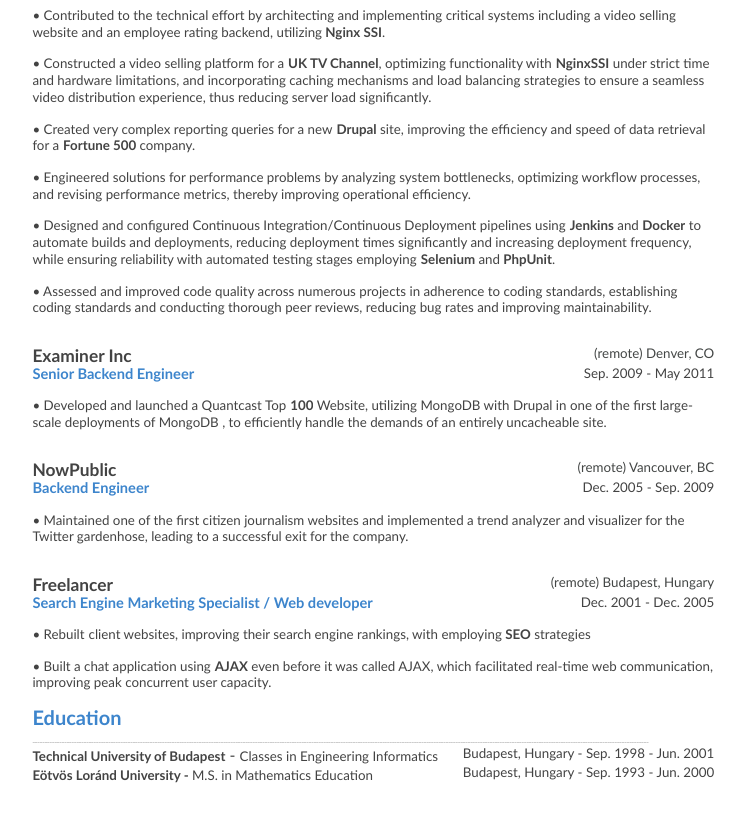
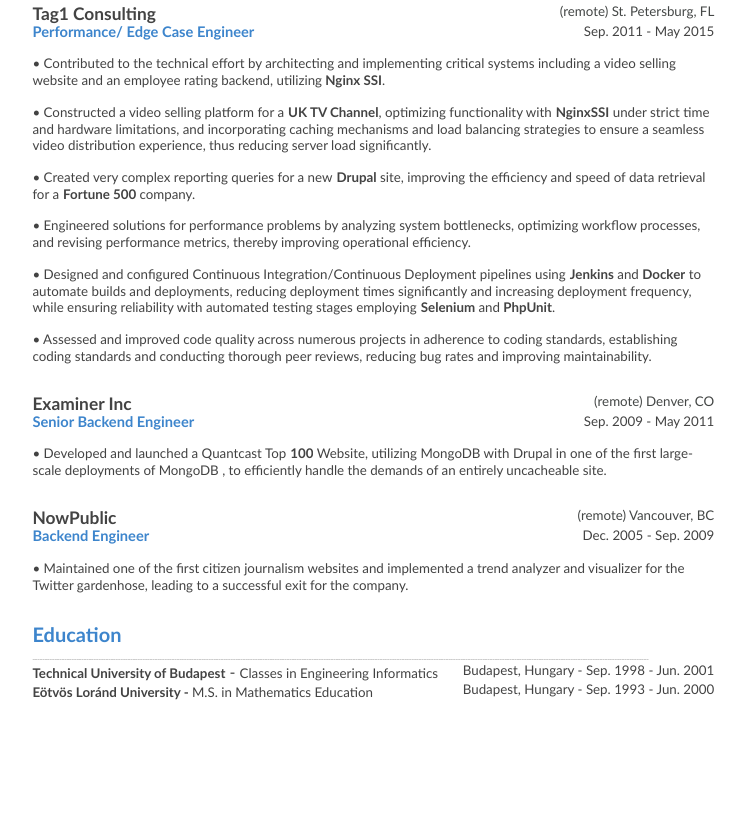
Before and after one commit to chx/chx.github.io, a plain HTML site: page Karoly Negyesi - resume.html in a window 1280 px wide. Shown: the part 1539-2359 px from the top of the page, without its empty margins (38-784 px from the left). After the commit the page ends 2276 px from the top, so only its background shows below. Drawn offline with Linux system fonts and the light colour scheme; a web font is replaced by a local one.

Commit message:
remove old freelance add drupal core

```diff
--- a/Karoly Negyesi - resume.html
+++ b/Karoly Negyesi - resume.html
@@ -26,6 +26,8 @@
   <p class="c7"><span class="c1">• Impactful contributions during each phase of the </span><span class="c2">Software Development Life Cycle</span><span class="c1 c9">, including requirements analysis, architecture design, implementation, testing, deployment and maintenance.</span></p>
   <p class="c4"></p>
   <p class="c7"><span class="c1">• Engaged collaborator with strong interpersonal skills and well versed in </span><span class="c2">Agile</span><span class="c1"> methodologies, able to align </span><span class="c2">cross-functional stakeholders</span><span class="c1 c9"> with conflicting priorities to drive progress under aggressive time constraints.</span></p>
+  <p class="c4"></p>
+  <p class="c7"><span class="c1">• <span class="c2">Drupal Core</span><span class="c1"> contributor, first leader of its </span><span class="c2">security team</span><span class="c1 c9">, inventor and maintainer of several subsystems including the migrate mechanism and the modernization of the fundamental hook system in the latest version.</span></p>
   <p class="c4"></p>
   <p class="c7"><span class="c18">Technical Skills</span></p>
   <p class="c7"><span class="c8">_____________________________________________________________________________________________________________________________________________________________________________________________________________________________________________________________</span></p>
@@ -103,13 +105,6 @@
   <p class="c7"><span class="c1 c9">• Maintained one of the first citizen journalism websites and implemented a trend analyzer and visualizer for the Twitter gardenhose, leading to a successful exit for the company.</span></p>
   <p class="c4"></p>
   <p class="c4"></p>
-  <p class="c7"><span class="c6">Freelancer</span><span class="c12">(remote) Budapest, Hungary</span></p>
-  <p class="c7"><span class="c23">Search Engine Marketing Specialist / Web developer</span><span class="c23"></span><span class="c1 c9 fr">Dec. 2001 - Dec. 2005</span></p>
-  <p class="c4"></p>
-  <p class="c7"><span class="c1 c3">• Rebuilt</span> <span class="c1 c3">client websites, improving their search engine rankings, with employing </span><span class="c2 c3">SEO</span><span class="c1 c9 c3"> strategies</span></p>
-  <p class="c4"></p>
-  <p class="c7"><span class="c1 c3">• Built a chat application using</span> <span class="c2 c3">AJAX</span><span class="c1 c9 c3"> even before it was called AJAX, which facilitated real-time web communication, improving peak concurrent user capacity.</span></p>
-  <p class="c4"></p>
   <p class="c7"><span class="c18 c9">Education</span></p>
   <p class="c7"><span class="c8">____________________________________________________________________________________________________________________________________________________________________________________________________________________________________________________________</span></p>
   <p class="c7"><span class="c2">Technical University of Budapest</span><span class="c16"></span><span class="c11"> - </span><span class="c16"></span><span class="c1">Classes in Engineering Informatics</span> <span class="c16">     </span><span class="c1 fr">Budapest, Hungary - Sep. 1998 - Jun. 2001</span></p>
```
